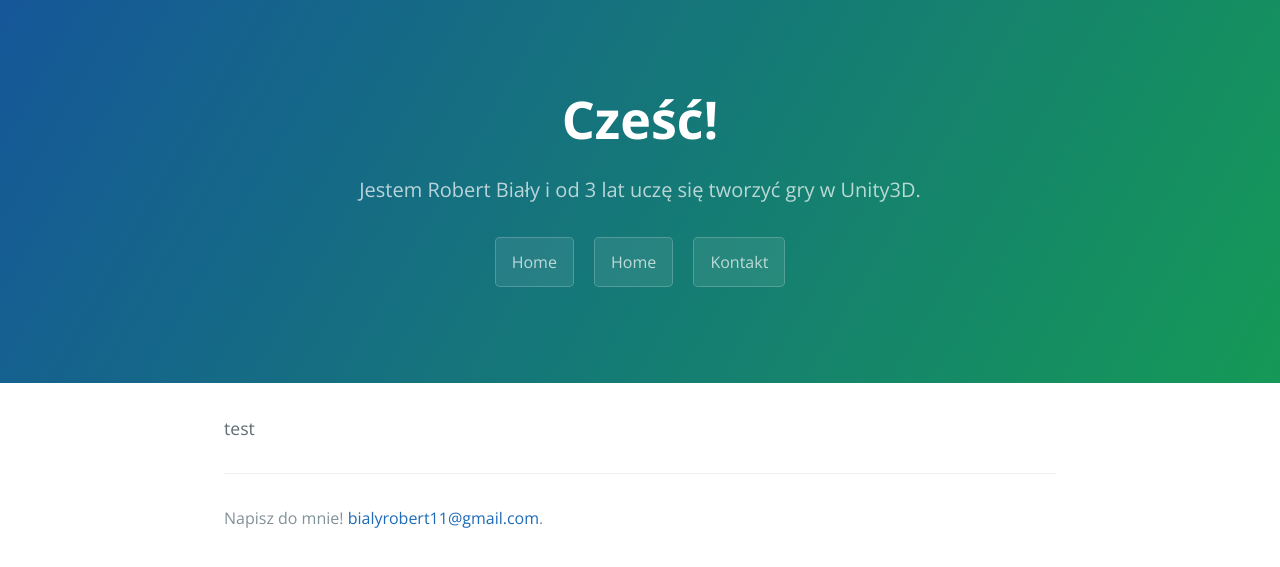
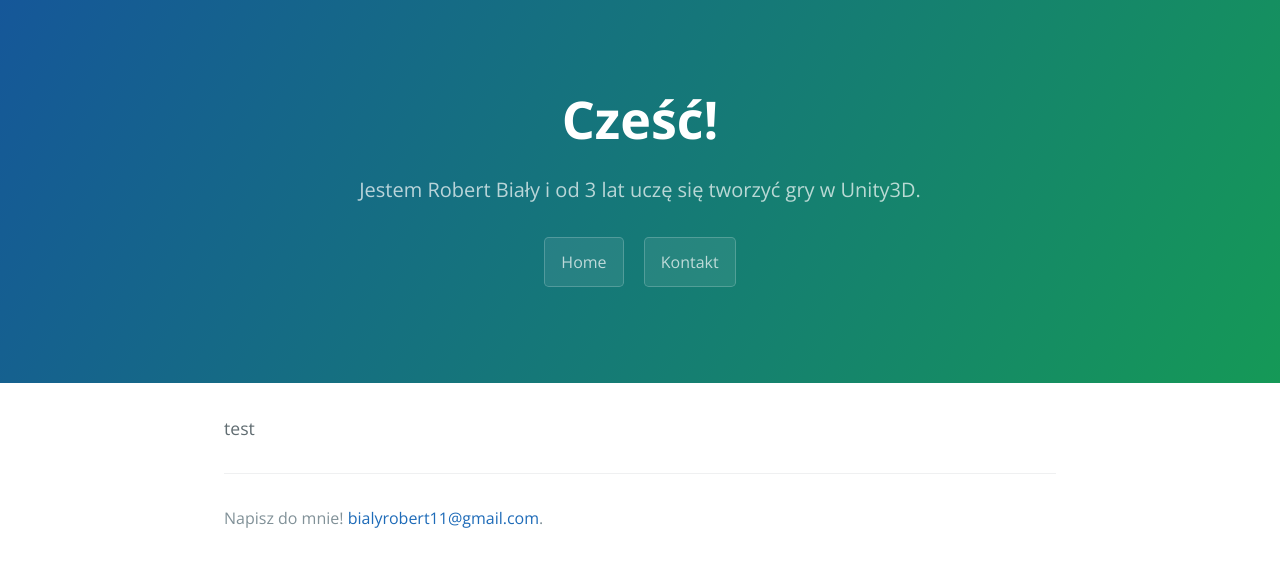
Before and after one commit to LaserRock46/laserrock46.github.io, a Jekyll site: the page built from index.md, in a window 1280 px wide. Shown: the top 567 px of the page. Built offline with Jekyll 4.4.1, drawn with Linux system fonts in a browser that asks for light colours; the repository's description, which GitHub fills in, is left out.

Commit message:
Update default.html

```diff
--- a/_layouts/default.html
+++ b/_layouts/default.html
@@ -18,9 +18,8 @@
     <header class="page-header" role="banner">
        <h1 class="project-name">{{ page.title | default: site.title | default: site.github.repository_name }}</h1>
       <h2 class="project-tagline">{{ page.description | default: site.description | default: site.github.project_tagline }}</h2>
-     <a href="{{https://laserrock46.github.io}}" class="btn">Home</a>
      <a href="https://laserrock46.github.io" class="btn">Home</a>
-     <a href="{{./}}" class="btn">Kontakt</a>
+     <a href="https://laserrock46.github.io/kontakt" class="btn">Kontakt</a>
     </header>
 
     <main id="content" class="main-content" role="main">
```
